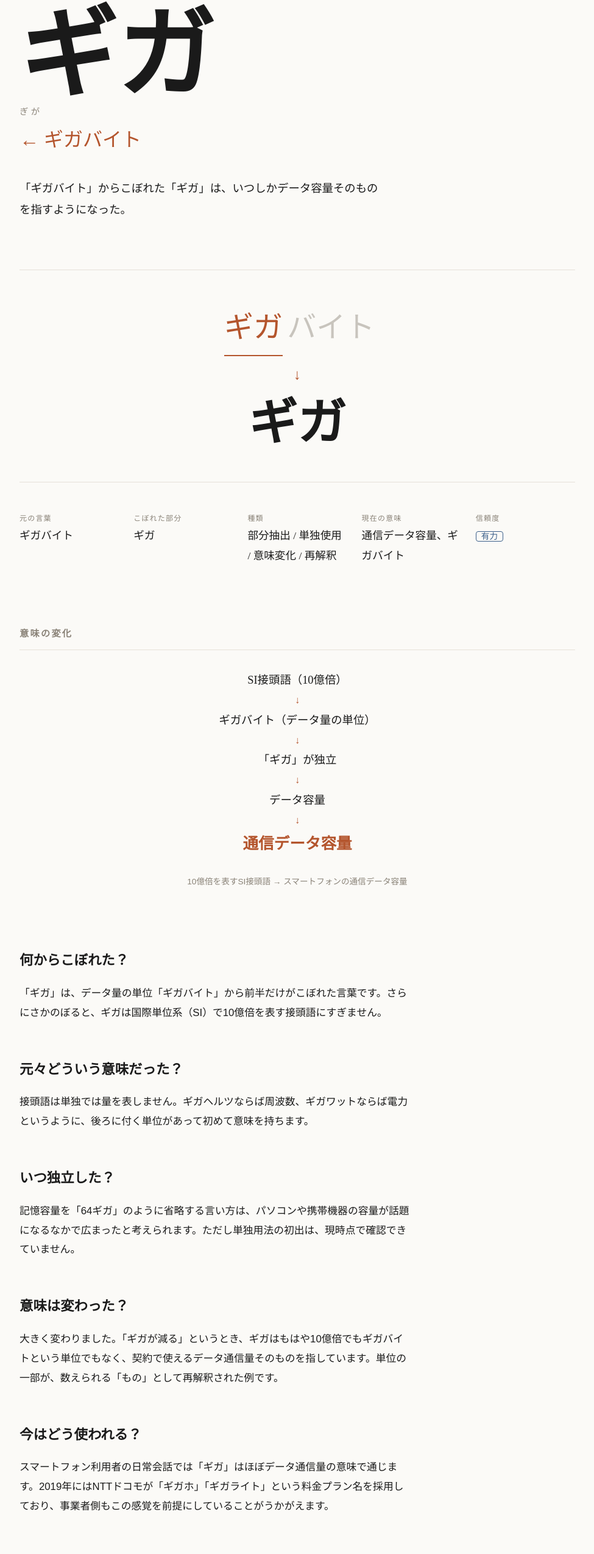
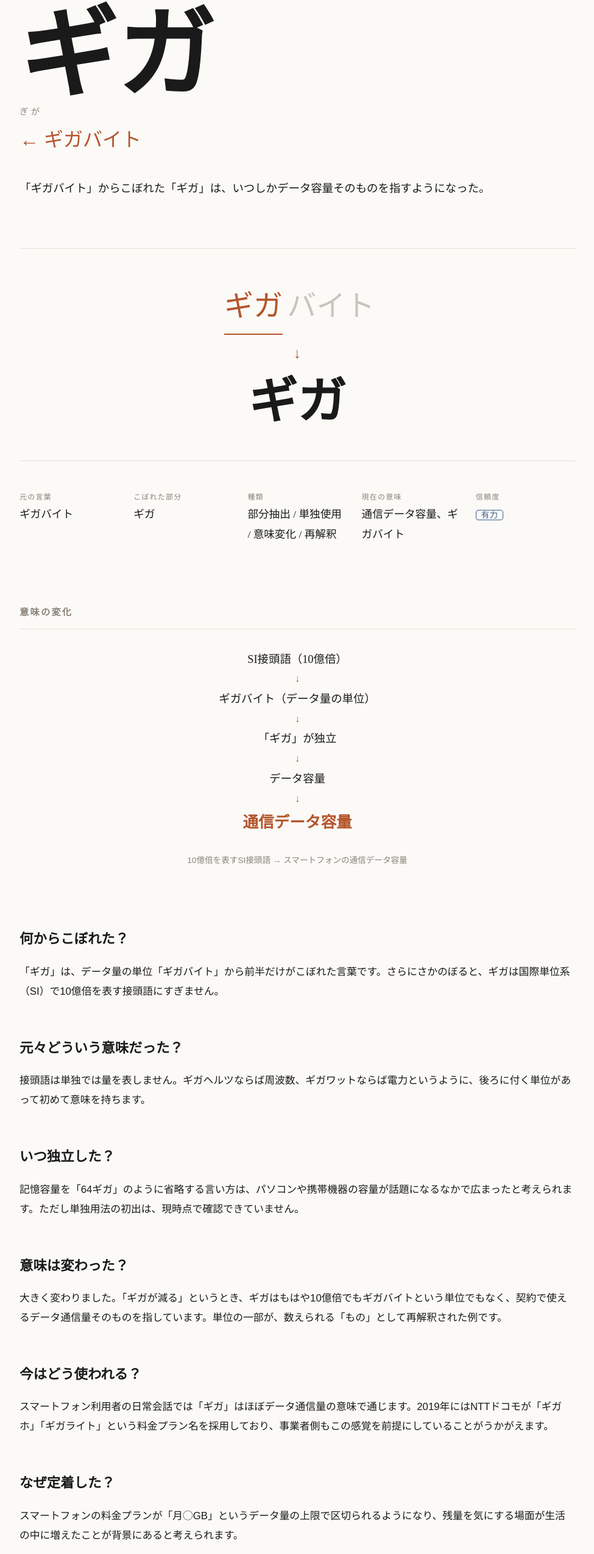
Before and after one commit to reload-co-jp/kobore, a Next.js app: page /words/giga in a window 1280 px wide. Shown: the part 190-2738 px from the top of the page at 61% size, without its empty margins (152-1127 px from the left). Built offline with nearby package versions, Linux system fonts and the light colour scheme.

Commit message:
Fix layout

```diff
--- a/app/globals.css
+++ b/app/globals.css
@@ -310,7 +310,6 @@ main {
   font-family: var(--serif);
   font-size: 1.15rem;
   margin-top: 32px;
-  max-width: 32em;
 }
 
 /* こぼれ方 */
@@ -413,7 +412,6 @@ main {
 }
 
 .prose {
-  max-width: 40em;
 }
 .prose h2 {
   font-family: var(--serif);
```
